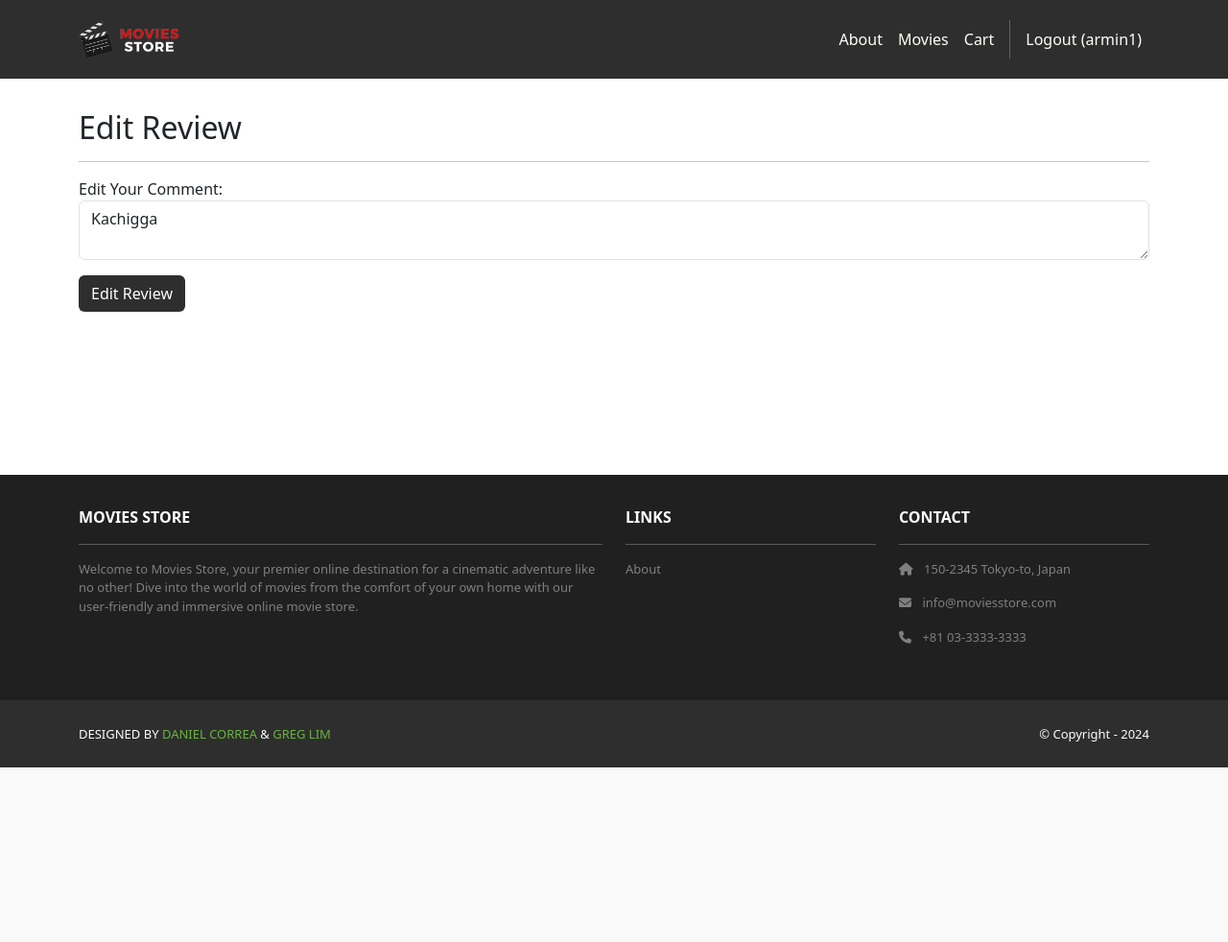
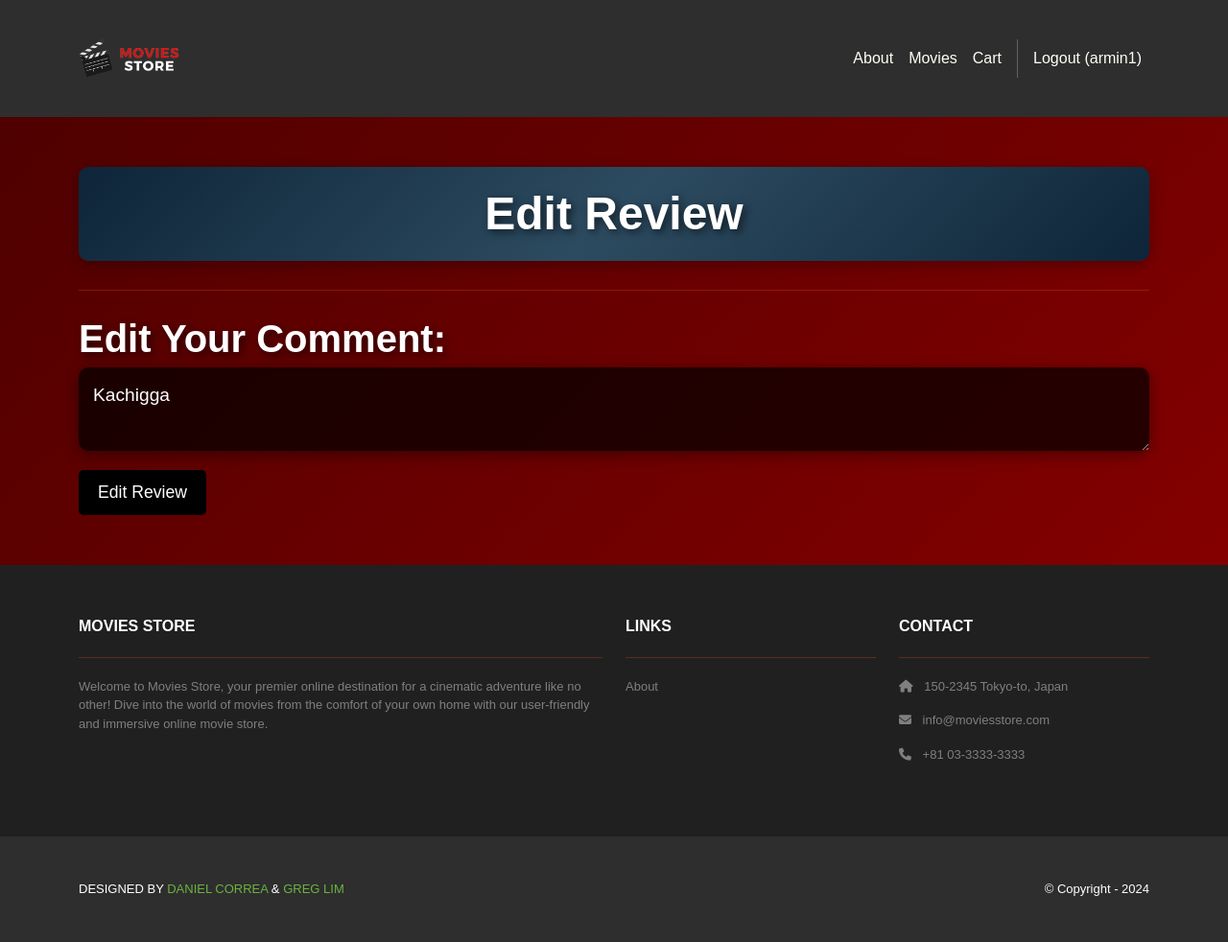
Before and after one commit to kevskillz/moviestore, a Django app: page /movies/2/review/2/edit/ in a window 1280 px wide. Shown: the whole page at 96% size. Before the commit the page ends 800 px from the top, so only its background shows below. Run offline with Django 5.2, Linux system fonts and the light colour scheme; a user stored in the database is signed in; data comes from the database, SQL or seed files in the repository; some libraries are stand-ins or nearby versions.

Commit message:
ui changes

```diff
--- a/moviestore/movies/templates/movies/edit_review.html
+++ b/moviestore/movies/templates/movies/edit_review.html
@@ -1,5 +1,91 @@
 {% extends 'base.html' %}
 {% block content %}
+{% load static %}
+<style>
+  body {
+    background: linear-gradient(135deg, #4b0000, #8b0000);
+    color: white;
+    font-family: Arial, sans-serif;
+  }
+
+  .container {
+    padding-top: 20px;
+    padding-bottom: 20px;
+  }
+
+  h2 {
+    font-size: 3rem;
+    font-weight: bold;
+    color: white;
+    text-shadow: 3px 3px 8px rgba(0, 0, 0, 0.6);
+    text-align: center;
+    margin-bottom: 30px;
+    background: linear-gradient(135deg, #0e2539, #2d4b60, #0e2539);
+    padding: 20px;
+    border-radius: 10px;
+    box-shadow: 0 4px 15px rgba(0, 0, 0, 0.3);
+  }
+
+  .form-control {
+    background-color: rgba(0, 0, 0, 0.7); /* Keep it solid dark */
+    border-radius: 10px;
+    border: none;
+    padding: 15px;
+    color: white; /* Ensure text stays white */
+    font-size: 1.2rem;
+    box-shadow: 0 4px 15px rgba(0, 0, 0, 0.4);
+    transition: all 0.3s ease;
+  }
+
+  .form-control:focus {
+    background-color: rgba(0, 0, 0, 0.7); /* Keep the same color on focus */
+    border-color: #FF5733;
+    box-shadow: 0 0 15px rgba(255, 87, 51, 0.6); /* Add glowing effect */
+    color: white !important; /* Ensure text remains white when focused */
+    outline: none; /* Remove default browser outline */
+  }
+
+  .btn-dark {
+    background-color: #000;
+    border: none;
+    font-size: 1.1rem;
+    padding: 10px 20px;
+    border-radius: 5px;
+    transition: transform 0.3s ease-in-out, box-shadow 0.3s ease-in-out;
+  }
+
+  .btn-dark:hover {
+    transform: scale(1.05);
+    box-shadow: 0 6px 25px rgba(0, 0, 0, 0.5);
+    background-color: #333;
+  }
+
+  .btn-dark:active {
+    transform: scale(0.98);
+    box-shadow: 0 4px 15px rgba(0, 0, 0, 0.3);
+  }
+
+  .form-group {
+    margin-bottom: 20px;
+  }
+
+  /* Section Title Styling */
+  .section-title {
+    font-size: 2.5rem;
+    font-weight: bold;
+    text-shadow: 3px 3px 8px rgba(0, 0, 0, 0.6);
+  }
+
+  .text-start {
+    text-align: left;
+  }
+
+  hr {
+    border-color: #FF5733;
+    margin: 20px 0;
+  }
+</style>
+
 <div class="p-3">
   <div class="container">
     <div class="row mt-3">
@@ -8,12 +94,12 @@
         <hr />
         <form method="POST">
           {% csrf_token %}
-          <p>
-            <label for="comment">Edit Your Comment:</label>
+          <div class="form-group">
+            <label for="comment" class="section-title">Edit Your Comment:</label>
             <textarea name="comment" required class="form-control" id="comment">{{ template_data.review.comment }}</textarea>
-          </p>
+          </div>
           <div class="text-start">
-            <button type="submit" class="btn bg-dark text-white">Edit Review</button>
+            <button type="submit" class="btn btn-dark">Edit Review</button>
           </div>
         </form>
       </div>
```
